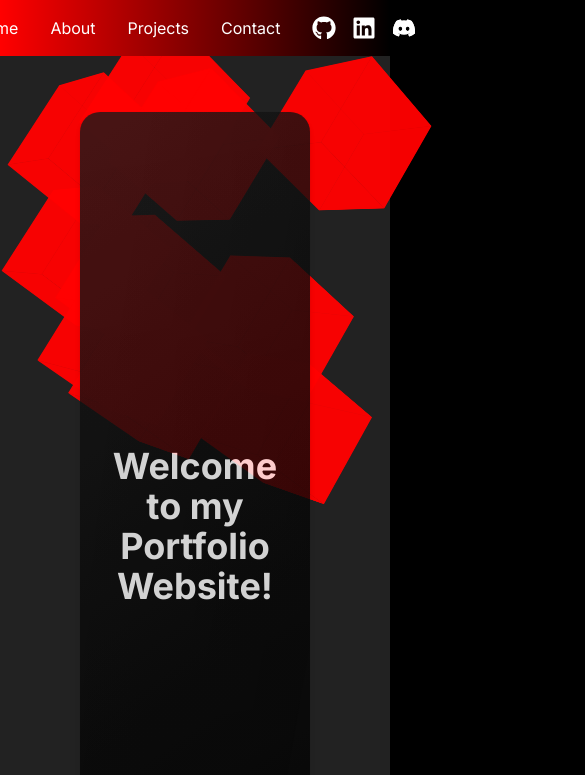
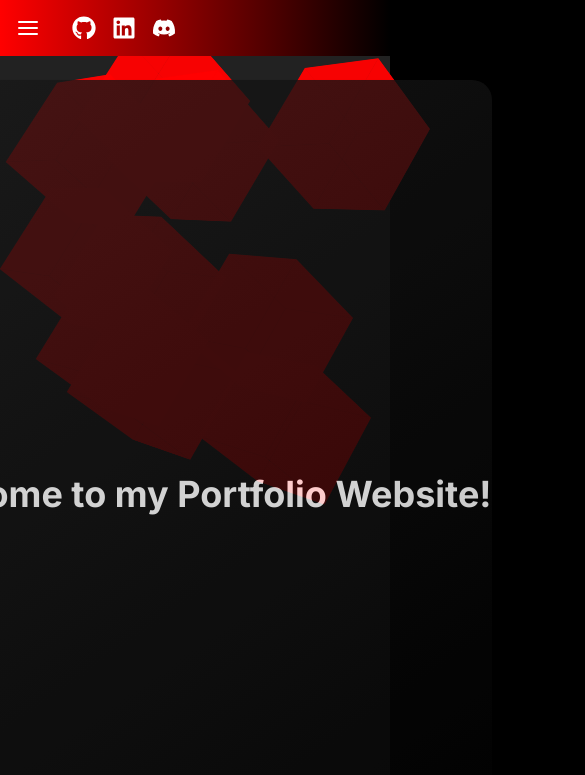
Before and after one commit to JBreyt24/Portfolio_Page, a Next.js app: page / in a window 390 px wide. Shown: the top 775 px of the page, 585 px wide, since content can reach past the window. Built offline with nearby package versions, Linux system fonts and the light colour scheme.

Commit message:
added mobile query and updated ui

```diff
--- a/package.json
+++ b/package.json
@@ -11,6 +11,7 @@
   "dependencies": {
     "clsx": "^2.1.1",
     "framer-motion": "^11.2.10",
+    "lucide-react": "^0.395.0",
     "next": "14.2.3",
     "react": "^18",
     "react-background-slider": "^4.0.0-next.3",
--- a/src/app/globals.css
+++ b/src/app/globals.css
@@ -11,45 +11,42 @@ body {
     @apply bg-black text-white;
 }
 
+
 .obelisk {
     position: relative;
-    margin: 2rem 0;
-    padding: 2rem;
     background: linear-gradient(145deg, #1a1a1a, #000);
     border-radius: 20px;
     box-shadow: 0 4px 6px rgba(0, 0, 0, 0.1), 0 1px 3px rgba(0, 0, 0, 0.08);
     transition: transform 0.3s ease-in-out;
     overflow: hidden;
     opacity: 0.8;
+    width:max-content;
+    @media (min-width: 400px){
+        width: 80vw;
+        margin: 3rem 0;
+        padding: 2rem;
+    }
+}
+
+.project-card {
+    position: relative;
+    background: linear-gradient(145deg, #1a1a1a, #000);
+    border-radius: 20px;
+    box-shadow: 0 4px 6px rgba(0, 0, 0, 0.1), 0 1px 3px rgba(0, 0, 0, 0.08);
+    transition: transform 0.3s ease-in-out;
+    overflow: hidden;
+    opacity: 0.8;
+    width:95%;
+    /* @media (min-width: 400px){
+        width: 80vw;
+        margin: 3rem 0;
+        padding: 2rem;
+    } */
 }
 
 .obelisk-content {
-    position: relative;
+    /* position: relative; */
     z-index: 1;
-}
-
-.obelisk::before {
-    content: '';
-    position: absolute;
-    top: -20px;
-    left: 0;
-    right: 0;
-    bottom: -20px;
-    background: linear-gradient(to bottom, rgba(0, 0, 0, 0), rgba(0, 0, 0, 0.3));
-    transform: skewY(-10deg);
-    z-index: -1;
-}
-
-.obelisk::after {
-    content: '';
-    position: absolute;
-    top: 0;
-    left: -20px;
-    right: -20px;
-    bottom: 0;
-    background: linear-gradient(to right, rgba(0, 0, 0, 0), rgba(0, 0, 0, 0.3));
-    transform: skewX(-10deg);
-    z-index: -1;
 }
 
 .obelisk:hover {
--- a/src/app/page.jsx
+++ b/src/app/page.jsx
@@ -48,7 +48,7 @@ export default function Home() {
 
           {/* Home Section */}
 
-          <section id="home" className="min-h-screen flex flex-col items-center justify-center bg-secondary w-full py-20 text-white obelisk">
+          <section id="home" className="min-h-screen flex flex-col items-center justify-center bg-secondary py-20 text-white obelisk">
             <div className="obelisk-content">
               <h2 className="text-4xl font-bold mb-4">Welcome to my Portfolio Website!</h2>
             </div>
@@ -56,7 +56,7 @@ export default function Home() {
 
           {/* About Section */}
 
-          <section id="about" className="min-h-screen flex flex-col items-center justify-center bg-secondary w-full py-20 text-white obelisk">
+          <section id="about" className="min-h-screen flex flex-col items-center justify-center bg-secondary py-20 text-white obelisk">
             <div className="obelisk-content">
               <h2 className="text-4xl font-bold mb-4">About Me</h2>
               <p className="mt-4 text-xl max-w-4xl">Hi, I'm Josh Breytspraak. I'm a Full Stack Web Developer with experience in various technologies. I love building web applications and learning new technologies.</p>
@@ -65,19 +65,19 @@ export default function Home() {
 
           {/* Projects Section */}
 
-          <section id="projects" className="min-h-screen flex flex-col items-center justify-center bg-secondary w-full py-20 text-white obelisk">
+          <section id="projects" className="min-h-screen flex flex-col items-center justify-center bg-secondary py-20 text-white obelisk">
             <div className="obelisk-content">
               <h2 className="text-4xl font-bold mb-4">Projects</h2>
-              <div className="flex flex-wrap items-center justify-around max-w-4xl mt-6 sm:w-full">
-                <div className="w-96 p-6 mt-6 text-left border rounded-xl bg-black text-white obelisk">
-                  <h3 className="text-2xl font-bold">Project 1</h3>
+              <div className="flex flex-wrap items-center justify-around max-w-4xl mt-6 py-20">
+                <div className="p-6 mt-6 text-left border rounded-xl bg-black text-white project-card">
+                  <h3 className="text-2xl font-bold">ClimaTrac Weather App</h3>
                   <p className="mt-4 text-xl">Description of Project 1.</p>
                 </div>
-                <div className="w-96 p-6 mt-6 text-left border rounded-xl bg-black text-white obelisk">
+                <div className="p-6 mt-6 text-left border rounded-xl bg-black text-white project-card">
                   <h3 className="text-2xl font-bold">Project 2</h3>
                   <p className="mt-4 text-xl">Description of Project 2.</p>
                 </div>
-                <div className="w-96 p-6 mt-6 text-left border rounded-xl bg-black text-white obelisk">
+                <div className="p-6 mt-6 text-left border rounded-xl bg-black text-white project-card">
                   <h3 className="text-2xl font-bold">Project 3</h3>
                   <p className="mt-4 text-xl">Description of Project 3.</p>
                 </div>
@@ -87,11 +87,11 @@ export default function Home() {
 
           {/* Contact Section */}
 
-          <section id="contact" className="min-h-screen flex flex-col items-center justify-center bg-secondary w-full py-20 text-white obelisk">
+          <section id="contact" className="min-h-screen flex flex-col items-center justify-center bg-secondary py-20 text-white obelisk">
             <div className="obelisk-content">
-              <h2 className="text-4xl font-bold mb-4">Contact</h2>
-              <p className="mt-4 text-xl max-w-4xl">Feel free to get in touch with me.</p>
-              <form className="mt-8 space-y-4 w-full max-w-md">
+              <h2 className="text-4xl font-bold mb-4">Let's Connect!</h2>
+              <p className="mt-4 text-xl max-w-4xl"></p>
+              <form className="flex flex-col items-center justify-center mt-8 space-y-4 w-full max-w-md">
                 <div>
                   <label htmlFor="name" className="block text-sm font-medium text-white">Name</label>
                   <input type="text" id="name" className="mt-1 block w-full px-3 py-2 border border-gray-300 rounded-md shadow-sm focus:outline-none focus:ring-primary focus:border-primary sm:text-sm bg-black text-white" />
--- a/src/components/Navbar.jsx
+++ b/src/components/Navbar.jsx
@@ -2,11 +2,17 @@
 import { FaGithub, FaLinkedin, FaDiscord } from 'react-icons/fa';
 import Link from 'next/link';
 import React from 'react';
+import { AlignJustify } from 'lucide-react'; // import this for the hamburger icon
+
 
 
 export default function Navbar() {
     return (
-        <nav className="w-full fixed top-0 left-0 bg-red-black-gradient p-4 z-50">
+        <>
+
+            {/* Desktop Navbar */}
+
+            <nav className="hidden lg:flex fixed top-0 left-0 bg-red-black-gradient p-4 z-50 w-full justify-center">
                 <ul className="flex justify-center space-x-8 text-white">
                     <li>
                         <a href="#home" className="hover:text-primary">Home</a>
@@ -33,5 +39,41 @@ export default function Navbar() {
                     </li>
                 </ul>
             </nav>
+
+            {/* Mobile Navbar */}
+
+            <nav className="lg:hidden flex fixed top-0 left-0 bg-red-black-gradient p-4 z-50 w-full justify-left">
+                <ul className="flex justify-center space-x-8 text-white">
+                    <div className="relative group">
+                        <a className="text-md active:font-bold hover:text-blue-400 text-lg text-center w-full no-underline sm:w-auto sm:pr-4 py-2 sm:py-1" >
+                        <AlignJustify />
+                        </a>
+                        <div className="absolute z-10 hidden bg-grey-200 group-hover:block">
+                            <div className="px-2 pt-2 pb-4 bg-red-200 shadow-lg">
+                                <div className="dropdown-menu">
+                                    <ul>
+                                        <li><a href="#home" className=" dropdown-item">Home </a></li>
+                                        <li><a href="#about" className=" dropdown-item">About </a></li>
+                                        <li><a href="#projects" className=" dropdown-item">Projects </a></li>
+                                        <li><a href="#contact" className=" dropdown-item">Contact </a></li>
+                                    </ul>
+                                </div>
+                            </div>
+                        </div>
+                    </div>
+                        <li className="flex items-center space-x-4">
+                            <a href="https://github.com/JBreyt24" target="_blank" rel="noopener noreferrer" className="hover:text-primary">
+                                <FaGithub className="w-6 h-6" />
+                            </a>
+                            <a href="https://www.linkedin.com/in/josh-breytspraak-251624b0/" target="_blank" rel="noopener noreferrer" className="hover:text-primary">
+                                <FaLinkedin className="w-6 h-6" />
+                            </a>
+                            <a href="https://discordapp.com/users/279118126027898890" target="_blank" rel="noopener noreferrer" className="hover:text-primary">
+                                <FaDiscord className="w-6 h-6" />
+                            </a>
+                        </li>
+                </ul>
+            </nav>
+        </>
     );
 }
```
Also changed, not shown: 1 other file (tests, documents, lock files or other folders). Lines whose indentation alone changed are shown as unchanged.
